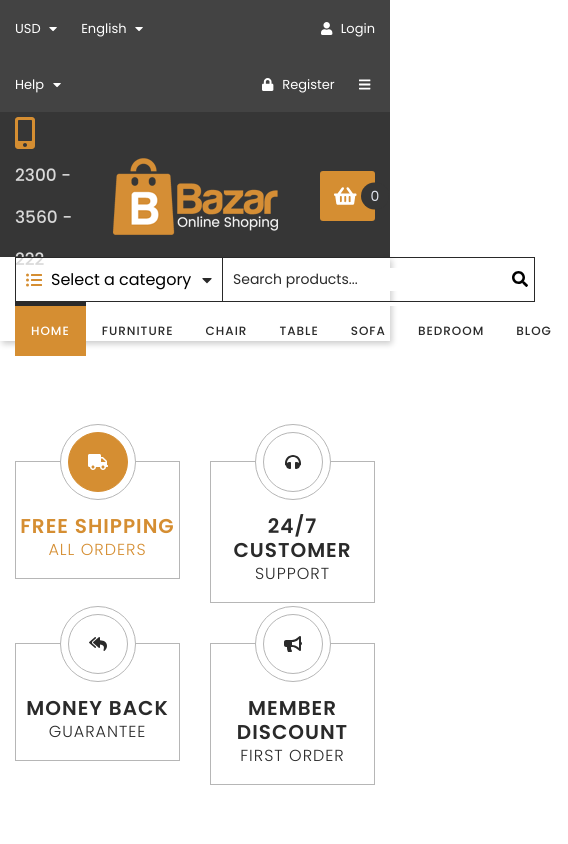
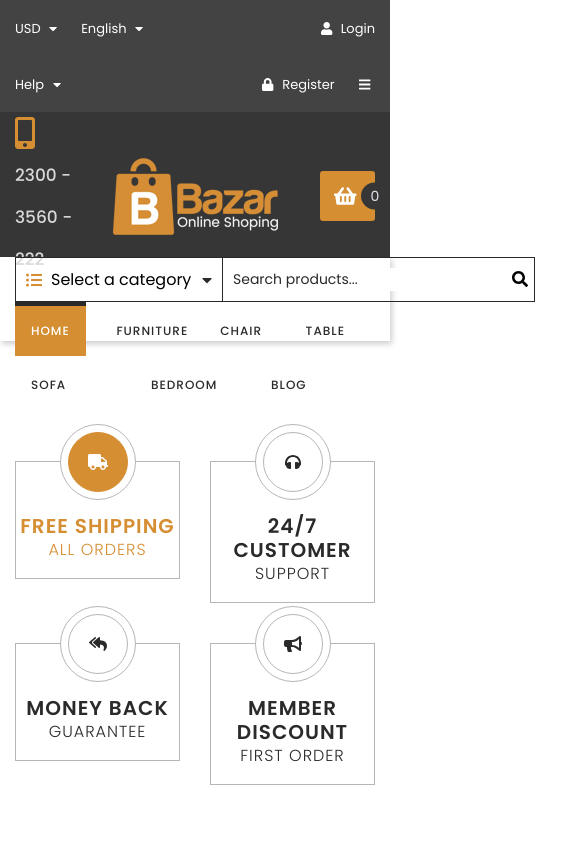
Before and after one commit to matwjablonski/wdp-2402-01, a React (Create React App) app: page / in a window 390 px wide. Shown: the top 844 px of the page, 568 px wide, since content can reach past the window. Built offline with nearby package versions, Linux system fonts and the light colour scheme.

Commit message:
[14] add RWD

```diff
--- a/src/components/layout/MenuBar/MenuBar.module.scss
+++ b/src/components/layout/MenuBar/MenuBar.module.scss
@@ -16,11 +16,14 @@
       margin: 0;
       padding: 0;
       display: flex;
+      flex-wrap: wrap; /* Umożliwia zawijanie elementów w menu na małych ekranach */
+
 
       li {
         list-style: none;
         display: flex;
         align-items: stretch;
+        flex: 1; /* Rozciąganie elementów menu na całą dostępną szerokość */
       }
     }
 
@@ -49,3 +52,17 @@
     }
   }
 }
+
+@media screen and (max-width: 768px) {
+  .menu {
+    flex-direction: column; /* Menu staje się kolumnowe na mniejszych ekranach */
+  }
+
+  .menu-toggle {
+    display: flex; /* Pokazuje ikonę mobilnego menu */
+  }
+
+  ul {
+    width: 100%; /* Menu na mniejszych ekranach zajmuje pełną szerokość */
+  }
+}
```
